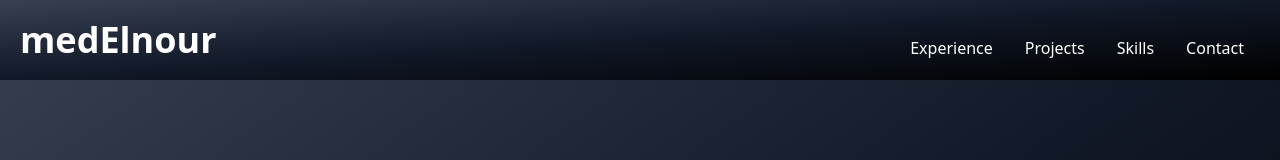
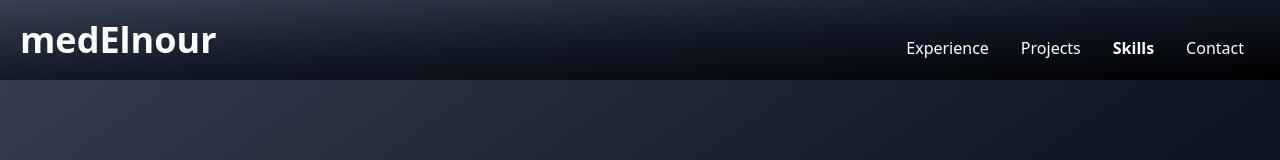
Before and after one commit to ahmedelnour5/portfolio, a Next.js app: page /skill in a window 1280 px wide. Shown: the top 160 px of the page. Built offline with nearby package versions, Linux system fonts and the light colour scheme; no server answers; the database is empty; a web font is replaced by a local one.

Commit message:
change imports for MUI

```diff
--- a/app/(components)/Nav.jsx
+++ b/app/(components)/Nav.jsx
@@ -25,9 +25,9 @@ const Nav = () => {
       </Link>
       <Link
         className={`mx-4 hover:text-red-600 ${
-          pathname === "/skills" ? "font-bold" : ""
+          pathname === "/skill" ? "font-bold" : ""
         }  `}
-        href={"/skills"}
+        href={"/skill"}
       >
         Skills
       </Link>
--- a/app/layout.js
+++ b/app/layout.js
@@ -1,5 +1,4 @@
 import "./globals.css";
-import Link from "next/link";
 import Header from "./(components)/Header";
 
 export const metadata = {
--- a/app/skill/page.jsx
+++ b/app/skill/page.jsx
@@ -12,7 +12,7 @@ const getSkills = async () => {
 
     return res.json();
   } catch (error) {
-    console.error("Error loading skills: ", error);
+    return console.error("Error loading skills: ", error);
   }
 };
 
```
